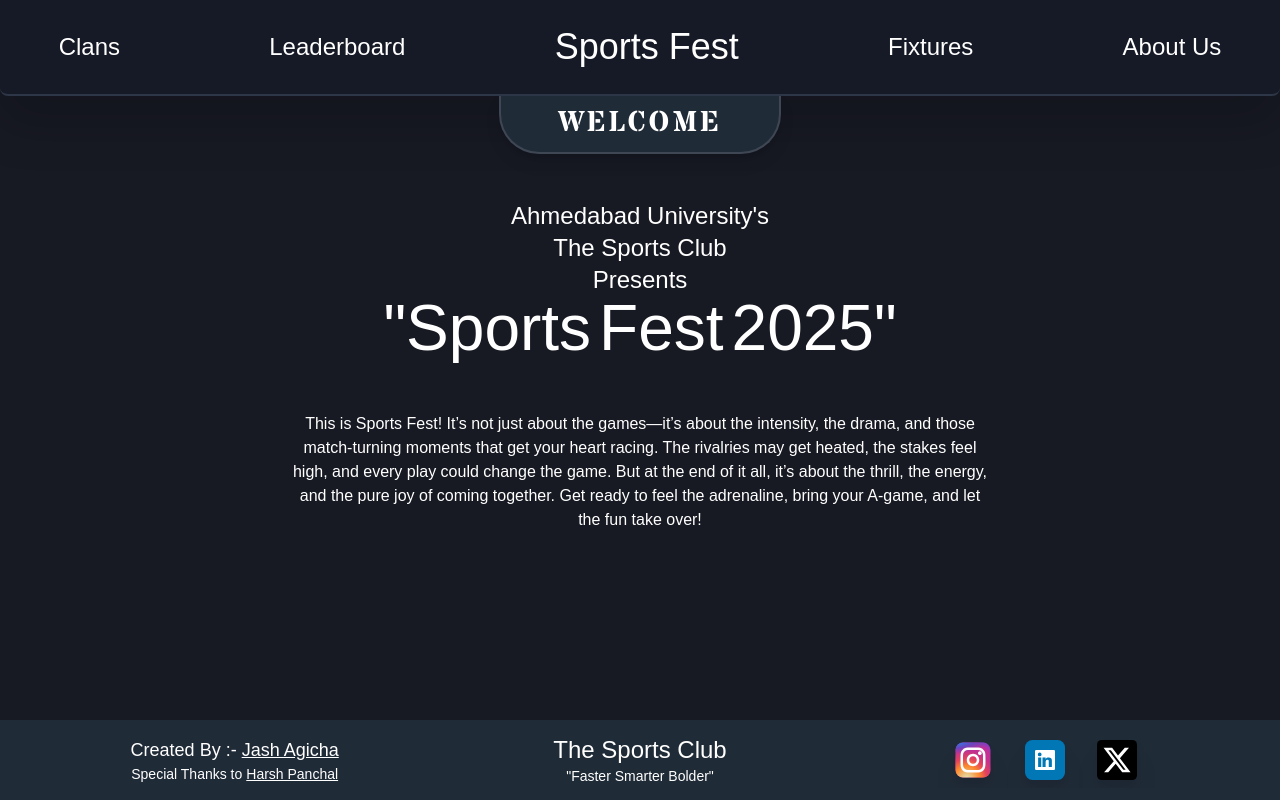
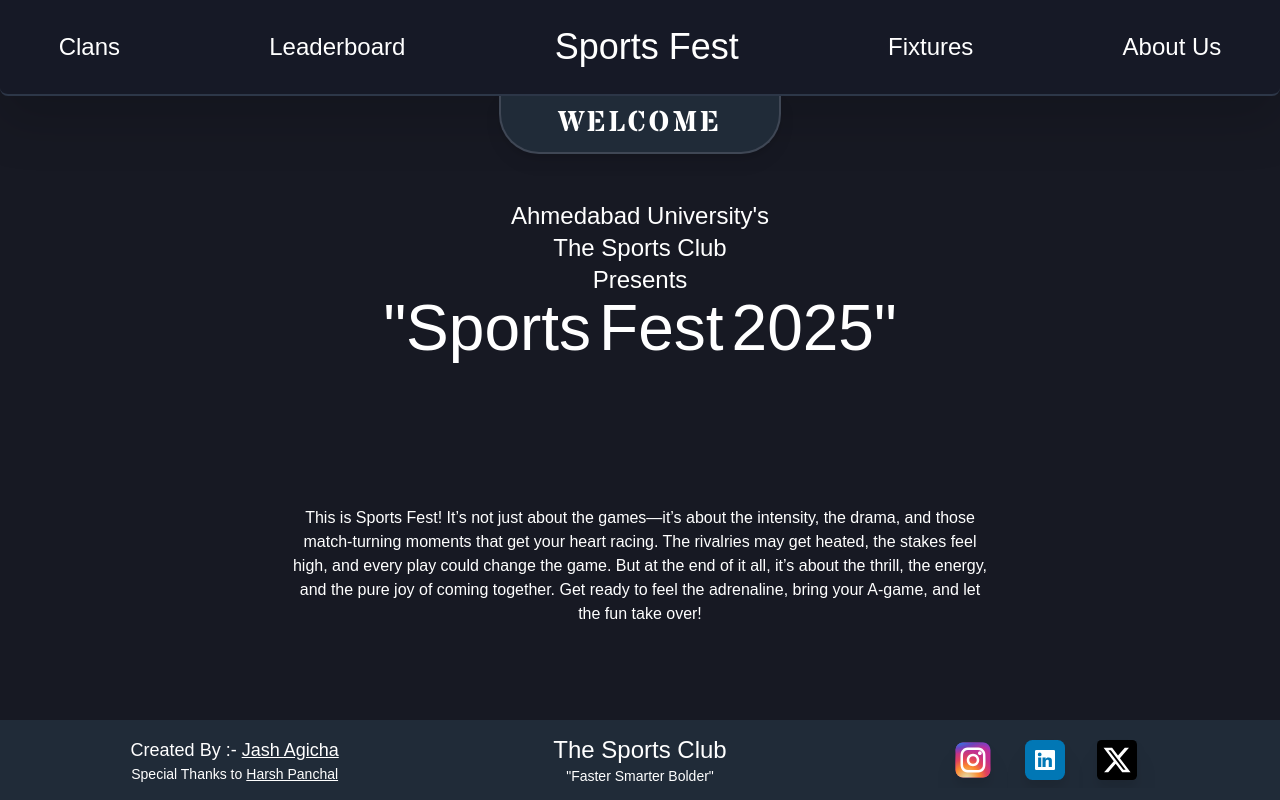
Before and after one commit to JashAgicha11/SportsFest2425, a React (Vite) app in the folder Frontend/: page / in a window 1280 px wide. Built offline with nearby package versions, Linux system fonts and the light colour scheme; a web font is replaced by a local one.

Commit message:
responsive

```diff
--- a/Frontend/src/Pages/Home.jsx
+++ b/Frontend/src/Pages/Home.jsx
@@ -87,7 +87,7 @@ const Home = () => {
       </div>
 
 
-      <div className="w-full h-[60%] sm:h-[40%] flex justify-center items-start">
+      <div className="w-full h-[60%] sm:h-[40%] flex justify-center items-start sm:items-center">
         <p className="Navbar text-center text-white px-4 sm:px-6 md:px-8 font-trench sm:mt-3 w-[80%] sm:w-[60%] flex justify-center items-center" >
         This is Sports Fest! It’s not just about the games—it’s about the intensity, the drama, and those match-turning moments that get your heart racing. The rivalries may get heated, the stakes feel high, and every play could change the game. But at the end of it all, it’s about the thrill, the energy, and the pure joy of coming together. Get ready to feel the adrenaline, bring your A-game, and let the fun take over!
         </p>
```
